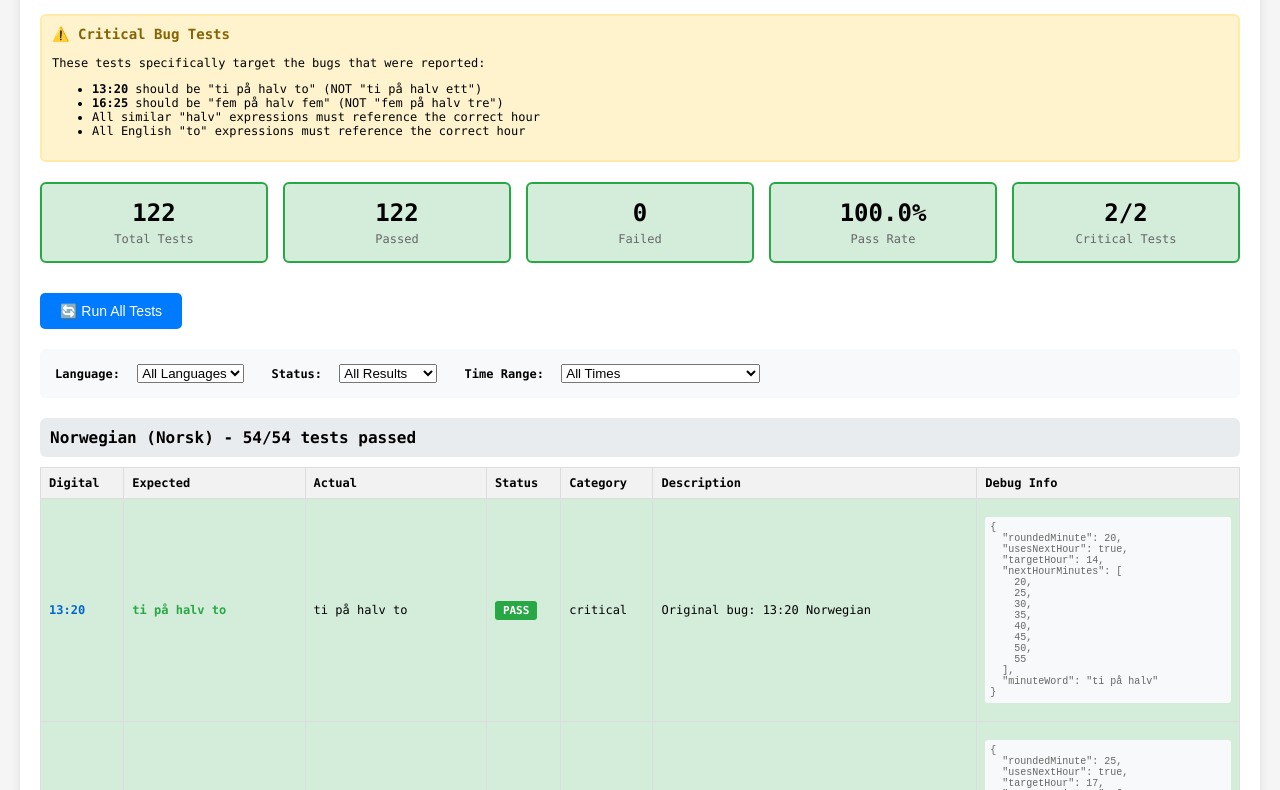
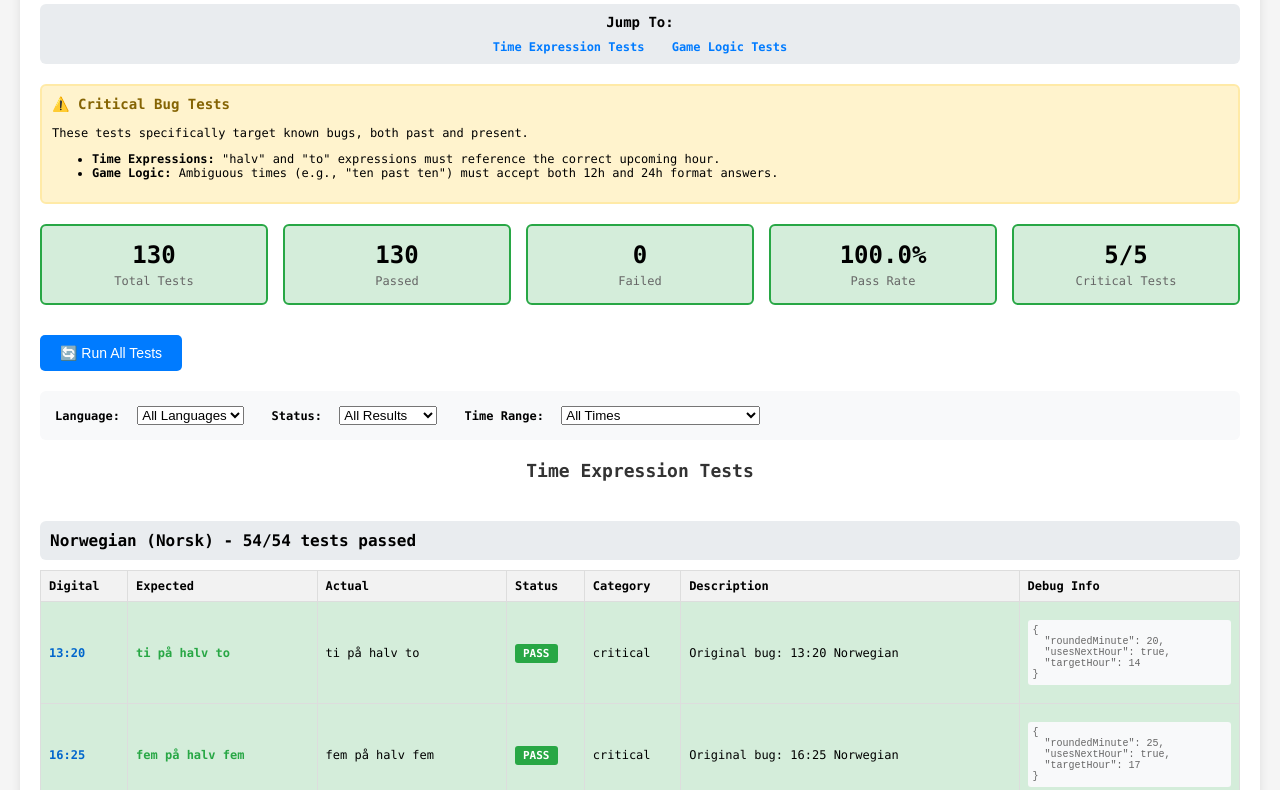
Before and after one commit to utforsk/utforsk.github.io, a plain HTML site: page clockeroo/test.html in a window 1280 px wide. Shown: the part 100-890 px from the top of the page. Drawn offline with Linux system fonts and the light colour scheme.

Commit message:
feat(clockeroo): Improve game logic and test suite
Fixes a bug in the "set the clock" game mode where answers for ambiguous time prompts (e.g., "ten past ten") were not handled correctly. The validation logic now accepts both 12-hour and 24-hour format answers.

This commit also introduces a major enhancement to the test suite:
- Adds a new "Game Logic Tests" section to test the answer validation.
- Creates a failing test case to reproduce the ambiguity bug, which now passes with the fix.
- Expands the test suite with more cases for ambiguous times.
- Adds a navigation menu and integrated summary stats to the test page for better usability.

```diff
--- a/clockeroo/test.html
+++ b/clockeroo/test.html
@@ -3,13 +3,14 @@
 <head>
     <meta charset="UTF-8">
     <meta name="viewport" content="width=device-width, initial-scale=1.0">
-    <title>Clockeroo Time Expression Test Suite</title>
+    <title>Clockeroo Test Suite</title>
     <style>
         body {
             font-family: 'Monaco', 'Menlo', 'Consolas', monospace;
             font-size: 12px;
             margin: 20px;
             background-color: #f5f5f5;
+            scroll-behavior: smooth;
         }
         .container {
             max-width: 1200px;
@@ -19,10 +20,36 @@
             border-radius: 8px;
             box-shadow: 0 2px 10px rgba(0,0,0,0.1);
         }
-        h1 {
+        h1, h2 {
             color: #333;
             text-align: center;
-            margin-bottom: 30px;
+            margin-bottom: 20px;
+        }
+        .jump-menu {
+            background: #e9ecef;
+            padding: 10px 15px;
+            border-radius: 6px;
+            margin-bottom: 20px;
+            text-align: center;
+        }
+        .jump-menu h3 {
+            margin: 0 0 10px 0;
+            font-size: 14px;
+        }
+        .jump-menu ul {
+            list-style: none;
+            padding: 0;
+            margin: 0;
+            display: inline-block;
+        }
+        .jump-menu li {
+            display: inline-block;
+            margin: 0 10px;
+        }
+        .jump-menu a {
+            text-decoration: none;
+            color: #007bff;
+            font-weight: bold;
         }
         .summary {
             display: grid;
@@ -140,6 +167,7 @@
         }
         .language-section {
             margin-bottom: 40px;
+            padding-top: 20px; /* For jump menu spacing */
         }
         .language-header {
             background: #e9ecef;
@@ -164,16 +192,22 @@
 </head>
 <body>
     <div class="container">
-        <h1>🕐 Clockeroo Time Expression Test Suite</h1>
+        <h1>🕐 Clockeroo Test Suite</h1>
+
+        <nav class="jump-menu">
+            <h3>Jump To:</h3>
+            <ul>
+                <li><a href="#time-expr-tests">Time Expression Tests</a></li>
+                <li><a href="#game-logic-tests">Game Logic Tests</a></li>
+            </ul>
+        </nav>
 
         <div class="critical-tests">
             <h3>⚠️ Critical Bug Tests</h3>
-            <p>These tests specifically target the bugs that were reported:</p>
+            <p>These tests specifically target known bugs, both past and present.</p>
             <ul>
-                <li><strong>13:20</strong> should be "ti på halv to" (NOT "ti på halv ett")</li>
-                <li><strong>16:25</strong> should be "fem på halv fem" (NOT "fem på halv tre")</li>
-                <li>All similar "halv" expressions must reference the correct hour</li>
-                <li>All English "to" expressions must reference the correct hour</li>
+                <li><strong>Time Expressions:</strong> "halv" and "to" expressions must reference the correct upcoming hour.</li>
+                <li><strong>Game Logic:</strong> Ambiguous times (e.g., "ten past ten") must accept both 12h and 24h format answers.</li>
             </ul>
         </div>
 
@@ -215,14 +249,25 @@
             </div>
         </div>
 
+        <div id="time-expr-tests">
+            <h2>Time Expression Tests</h2>
             <div id="testResults">
                 <!-- Test results will be populated here -->
             </div>
         </div>
 
+        <div id="game-logic-tests" class="language-section">
+            <h2>Game Logic Tests</h2>
+            <p>These tests check the game's answer validation logic, especially for ambiguous times.</p>
+            <table id="gameTestResults">
+                <!-- Game test results will be populated here -->
+            </table>
+        </div>
+    </div>
+
     <script src="languages.js"></script>
     <script>
-        // Import time generation logic from the main application
+        // --- Time Expression Logic (Copied from main app) ---
         function generateTimeString(hour, minute, languageCode) {
             const lang = timeLanguages[languageCode];
             const roundedMinute = Math.round(minute / 5) * 5;
@@ -261,7 +306,6 @@
         }
 
         function formatTimeExpression(minuteWord, targetHour, lang) {
-            // Special handling for Japanese - hour comes first
             if (lang.use24Hour && lang.name && lang.name === '日本語') {
                 return `${lang.numbers[targetHour]} ${minuteWord}`;
             }
@@ -275,8 +319,35 @@
             }
         }
 
-        // Comprehensive test cases covering all edge cases
-        const testCases = [
+        // --- Game Logic (Copied from main app) ---
+        function checkSetTimeAnswer_test(correctTime, userHour, userMinute) {
+            // This is the NEW fixed logic that handles 12h/24h ambiguity
+            const correct12Hour = correctTime.hour; // 1-12
+            const correctMinute = correctTime.minute;
+            const user24Hour = userHour; // 0-23
+
+            const candidateHours = [];
+            if (correct12Hour === 12) {
+                // "12" from generator can mean midnight (0) or noon (12)
+                candidateHours.push(0, 12);
+            } else {
+                // e.g., "2" from generator can mean 2 and 14
+                candidateHours.push(correct12Hour, correct12Hour + 12);
+            }
+
+            let isMatch = false;
+            for (const candidateHour of candidateHours) {
+                // Check if hours match and minutes are within leeway
+                if (user24Hour === candidateHour && Math.abs(userMinute - correctMinute) <= 2) {
+                    isMatch = true;
+                    break;
+                }
+            }
+            return isMatch;
+        }
+
+        // --- Test Data ---
+        const timeExpressionTestCases = [
             // Critical bug cases - these were the original reported issues
             { hour: 13, minute: 20, lang: 'no', expected: 'ti på halv to', category: 'critical', description: 'Original bug: 13:20 Norwegian' },
             { hour: 16, minute: 25, lang: 'no', expected: 'fem på halv fem', category: 'critical', description: 'Original bug: 16:25 Norwegian' },
@@ -424,75 +495,70 @@
             { hour: 19, minute: 20, lang: 'ja', expected: '七 (nana) 時二十分 (ji ni-jup-pun)', category: 'minute', description: 'Japanese 7:20 PM' },
         ];
 
-        let testResults = [];
+        const gameLogicTestCases = [
+            { description: 'BUG: Should accept 22:10 for "ten past ten"', category: 'critical', correctTime: { hour: 10, minute: 10 }, userSetTime: { hour: 22, minute: 10 }, expected: true },
+            { description: 'Should accept 10:10 for "ten past ten"', category: 'ambiguous', correctTime: { hour: 10, minute: 10 }, userSetTime: { hour: 10, minute: 10 }, expected: true },
+            { description: 'Should NOT accept 23:10 for "ten past ten"', category: 'ambiguous', correctTime: { hour: 10, minute: 10 }, userSetTime: { hour: 23, minute: 10 }, expected: false },
+            { description: 'BUG: Should accept 14:00 for "two o\'clock"', category: 'critical', correctTime: { hour: 2, minute: 0 }, userSetTime: { hour: 14, minute: 0 }, expected: true },
+            { description: 'Should accept 02:00 for "two o\'clock"', category: 'ambiguous', correctTime: { hour: 2, minute: 0 }, userSetTime: { hour: 2, minute: 0 }, expected: true },
+            { description: 'BUG: Should accept 00:15 for "quarter past twelve"', category: 'critical', correctTime: { hour: 12, minute: 15 }, userSetTime: { hour: 0, minute: 15 }, expected: true },
+            { description: 'Should accept 12:15 for "quarter past twelve"', category: 'ambiguous', correctTime: { hour: 12, minute: 15 }, userSetTime: { hour: 12, minute: 15 }, expected: true },
+            { description: 'Should NOT accept 13:15 for "quarter past twelve"', category: 'ambiguous', correctTime: { hour: 12, minute: 15 }, userSetTime: { hour: 13, minute: 15 }, expected: false },
+        ];
+
+        // --- Test Runner Logic ---
+        let allTestResults = [];
 
         function runAllTests() {
             console.log('Running all tests...');
-            testResults = [];
+            allTestResults = [];
 
-            testCases.forEach((testCase, index) => {
-                const result = runSingleTest(testCase, index);
-                testResults.push(result);
-            });
+            runTimeExpressionTests();
+            runGameLogicTests();
 
             updateSummary();
-            renderTestResults();
             console.log('All tests completed');
         }
 
-        function runSingleTest(testCase, index) {
+        function runTimeExpressionTests() {
+            const results = [];
+            timeExpressionTestCases.forEach((testCase, index) => {
+                const result = runSingleTimeExpressionTest(testCase, index);
+                results.push(result);
+                allTestResults.push(result);
+            });
+            renderTimeExpressionResults(results);
+        }
+
+        function runGameLogicTests() {
+            const results = [];
+            gameLogicTestCases.forEach(testCase => {
+                const actual = checkSetTimeAnswer_test(testCase.correctTime, testCase.userSetTime.hour, testCase.userSetTime.minute);
+                const passed = actual === testCase.expected;
+                const result = { ...testCase, actual, passed, type: 'game' };
+                results.push(result);
+                allTestResults.push(result);
+            });
+            renderGameLogicTestResults(results);
+        }
+
+        function runSingleTimeExpressionTest(testCase, index) {
             const { hour, minute, lang, expected, category, description } = testCase;
-
-            try {
             const actual = generateTimeString(hour, minute, lang);
             const passed = actual === expected;
             const roundedMinute = Math.round(minute / 5) * 5;
             const langConfig = timeLanguages[lang];
             const usesNextHour = langConfig.useNextHourForMinutes && langConfig.useNextHourForMinutes.includes(roundedMinute);
-
-                const debugInfo = {
-                    roundedMinute,
-                    usesNextHour,
-                    targetHour: usesNextHour ? (hour + 1) % 24 : hour % 24,
-                    nextHourMinutes: langConfig.useNextHourForMinutes || [],
-                    minuteWord: langConfig.minuteWords[roundedMinute] || 'N/A'
-                };
-
-                return {
-                    index,
-                    hour,
-                    minute,
-                    lang,
-                    expected,
-                    actual,
-                    passed,
-                    category,
-                    description,
-                    debugInfo
-                };
-            } catch (error) {
-                return {
-                    index,
-                    hour,
-                    minute,
-                    lang,
-                    expected,
-                    actual: `ERROR: ${error.message}`,
-                    passed: false,
-                    category,
-                    description,
-                    debugInfo: { error: error.message }
-                };
-            }
+            const debugInfo = { roundedMinute, usesNextHour, targetHour: usesNextHour ? (hour + 1) % 24 : hour % 24 };
+            return { index, hour, minute, lang, expected, actual, passed, category, description, debugInfo, type: 'time' };
         }
 
         function updateSummary() {
-            const total = testResults.length;
-            const passed = testResults.filter(r => r.passed).length;
+            const total = allTestResults.length;
+            const passed = allTestResults.filter(r => r.passed).length;
             const failed = total - passed;
             const passRate = total > 0 ? (passed / total * 100).toFixed(1) : 0;
-
-            const criticalTests = testResults.filter(r => r.category === 'critical');
+            const criticalTests = allTestResults.filter(r => r.category === 'critical');
             const criticalPassed = criticalTests.filter(r => r.passed).length;
             const criticalFailed = criticalTests.length - criticalPassed;
 
@@ -518,11 +584,10 @@
                     <div class="stat-label">Critical Tests</div>
                 </div>
             `;
-
             document.getElementById('summary').innerHTML = summaryHTML;
         }
 
-        function renderTestResults() {
+        function renderTimeExpressionResults(results) {
             const languages = ['no', 'en-gb', 'en-us', 'ja'];
             const languageNames = {
                 'no': 'Norwegian (Norsk)',
@@ -534,7 +599,7 @@
             let html = '';
 
             languages.forEach(lang => {
-                const langTests = testResults.filter(r => r.lang === lang);
+                const langTests = results.filter(r => r.lang === lang);
                 if (langTests.length === 0) return;
 
                 html += `
@@ -558,7 +623,7 @@
                 `;
 
                 langTests.forEach(result => {
-                    const { hour, minute, expected, actual, passed, category, description, debugInfo } = result;
+                    const { index, hour, minute, expected, actual, passed, category, description, debugInfo } = result;
                     const digitalTime = `${hour.toString().padStart(2, '0')}:${minute.toString().padStart(2, '0')}`;
                     const debugText = JSON.stringify(debugInfo, null, 2);
 
@@ -585,14 +650,41 @@
             document.getElementById('testResults').innerHTML = html;
         }
 
+        function renderGameLogicTestResults(results) {
+            const table = document.getElementById('gameTestResults');
+            let tbody = '<tbody>';
+            results.forEach(result => {
+                const { description, correctTime, userSetTime, expected, actual, passed } = result;
+                tbody += `
+                    <tr class="test-row ${passed ? 'passed' : 'failed'}">
+                        <td>${description}</td>
+                        <td>Correct: ${JSON.stringify(correctTime)}, User: ${JSON.stringify(userSetTime)}</td>
+                        <td class="expected">${expected}</td>
+                        <td class="actual">${actual}</td>
+                        <td><span class="status ${passed ? 'pass' : 'fail'}">${passed ? 'PASS' : 'FAIL'}</span></td>
+                    </tr>
+                `;
+            });
+            tbody += '</tbody>';
+            table.innerHTML = `
+                <thead>
+                    <tr><th>Description</th><th>Inputs</th><th>Expected</th><th>Actual</th><th>Status</th></tr>
+                </thead>
+                ${tbody}
+            `;
+        }
+
         function filterTests() {
             const languageFilter = document.getElementById('languageFilter').value;
             const statusFilter = document.getElementById('statusFilter').value;
             const timeFilter = document.getElementById('timeFilter').value;
 
-            const rows = document.querySelectorAll('.test-row');
+            const timeExprRows = document.querySelectorAll('#testResults .test-row');
+            const gameLogicRows = document.querySelectorAll('#gameTestResults .test-row');
 
-            rows.forEach(row => {
+            const allRows = [...timeExprRows, ...gameLogicRows];
+
+            allRows.forEach(row => {
                 let show = true;
 
                 if (languageFilter && row.dataset.lang !== languageFilter) {
@@ -628,10 +720,7 @@
             });
         }
 
-        // Run tests automatically on page load
-        document.addEventListener('DOMContentLoaded', () => {
-            runAllTests();
-        });
+        document.addEventListener('DOMContentLoaded', () => runAllTests());
     </script>
 </body>
 </html>
```
Also changed, not shown: clockeroo/script.js (+27 -8 lines). Lines whose indentation alone changed are shown as unchanged.
